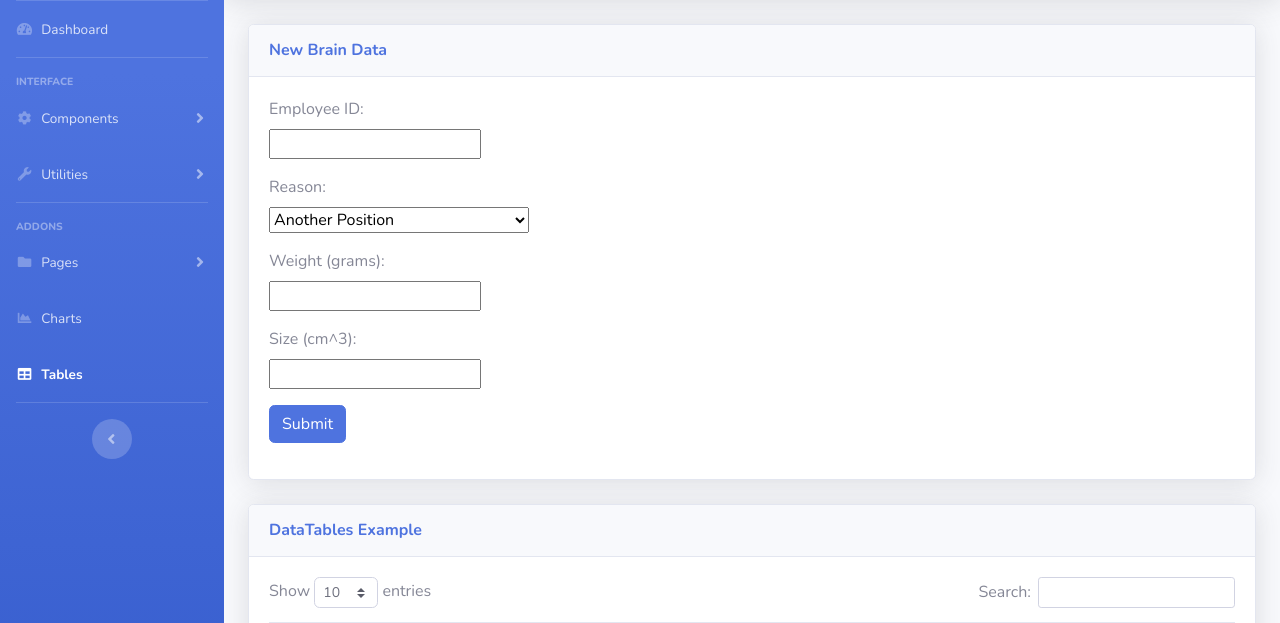
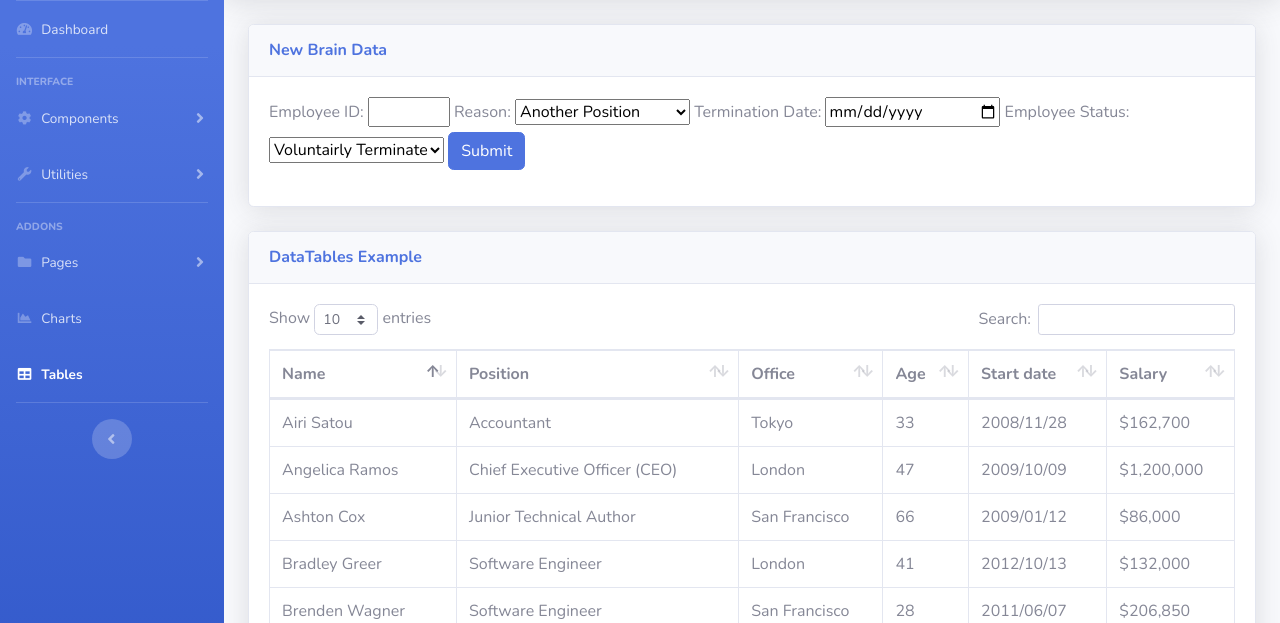
Before and after one commit to SteveZych/Final-Project, a Flask app: template templates/terminations.html in a window 1280 px wide. Shown: the part 94-717 px from the top of the page. Run offline with Flask 2, Linux system fonts and the light colour scheme; the template is opened without the code that fills it, so the values that code supplies are empty; some libraries are stand-ins or nearby versions.

Commit message:
added form to terminations page with employee id, reason, term date, employee status

```diff
--- a/templates/terminations.html
+++ b/templates/terminations.html
@@ -376,15 +376,13 @@
                                 <!-- Form Body -->
                                 <div class="card-body">
                                     <div class="">
-                                        <form action="/" method="post">
-                                            <div class="mb-3">
-                                                <label for="employeeID">Employee ID:</label><br>
-                                                <input type="text" id="employeeID" name="employeeID"><br>
-                                              </div>
-                                              <div class="mb-3 ">
-                                                <label for="reason">Reason:</label><br>
-                                                <select id="reason" class="form-select" aria-label="Default select example" name="reason">
-                                                    <!--<option selected>Select Gender</option>-->
+                                        <form action="/terminations" method="post">
+
+                                                <label for="employeeID">Employee ID:</label>
+                                                <input type="text" id="employeeID" name="employeeID" size="6">
+
+                                                <label for="reason">Reason:</label>
+                                                <select id="reason" class="form-select" aria-label="Default select example" name="reason" style="width:175px">
                                                     <option value="anotherPosition ">Another Position</option>
                                                     <option value="attendanceIssues">Attendance Issues</option>
                                                     <option value="careerChange">Career Change</option>
@@ -403,15 +401,16 @@
                                                     <option value="school">Return to School</option>
                                                     <option value="unhappy">Unhappy</option>
                                                   </select>
-                                              </div>
-                                              <div class="mb-3">
-                                                <label for="weight">Weight (grams):</label><br>
-                                                <input type="" id="weight" name="weight">
-                                              </div>
-                                              <div class="mb-3">
-                                                <label for="size">Size (cm^3):</label><br>
-                                                <input type="" id="size" name="size">
-                                              </div>
+
+                                                <label for="termDate">Termination Date:</label>
+                                                <input type="date" id="termDate" name="termDate" style="width:175px">
+
+                                                <label for="status">Employee Status:</label>
+                                                <select id="status" class="form-select" aria-label="Default select example" name="status" style="width:175px">
+                                                    <option value="voluntairly">Voluntairly Terminated</option>
+                                                    <option value="cause">Terminated for Cause</option>
+                                                </select>
+
                                               <button type="submit" class="btn btn-primary">Submit</button>
                                         </form>
                                     </div>
```
